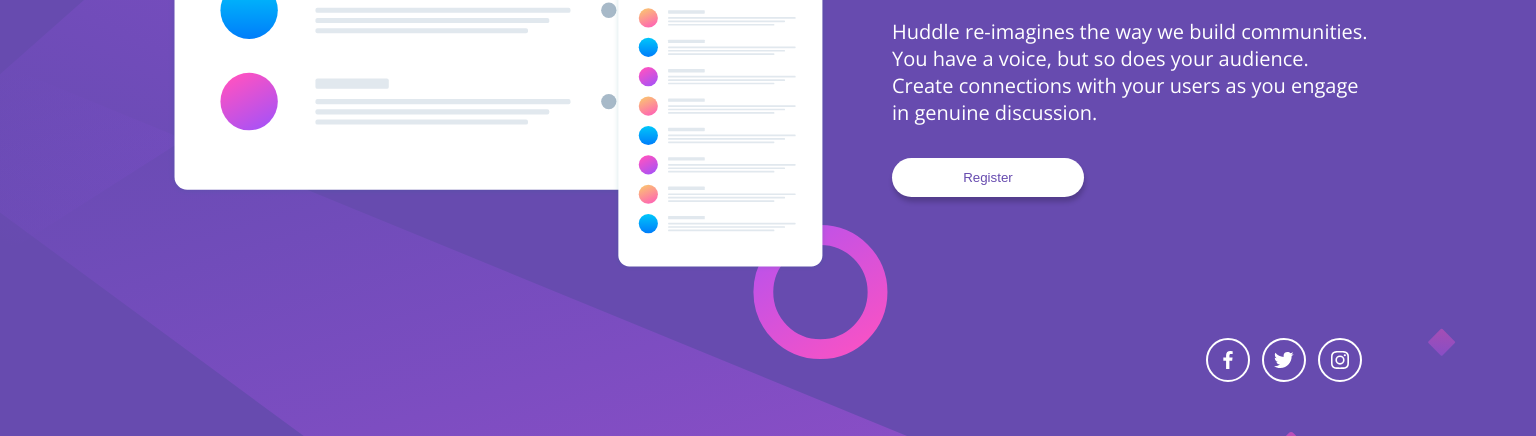
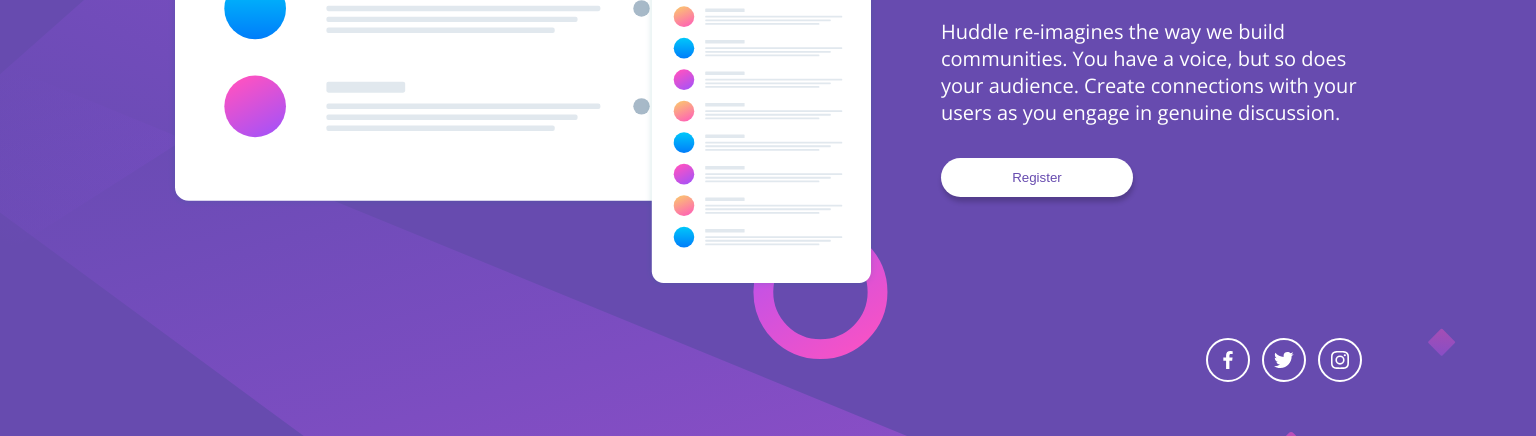
Before and after one commit to Nafis2003/huddle-landing-page, a plain HTML site: page index.html in a window 1536 px wide. Shown: the part 364-800 px from the top of the page. Drawn offline with nearby package versions, Linux system fonts and the light colour scheme.

Commit message:
Add files via upload

```diff
--- a/style.css
+++ b/style.css
@@ -156,11 +156,11 @@
 			}
 }
 
-@media(min-width:1000px){
+@media(min-width:1300px){
 				main>img{
-				width:55%;
+				width:unset;
 				}
 				#texts{
-								width: 45%;
+								width: unset;
 				}
 }
```
